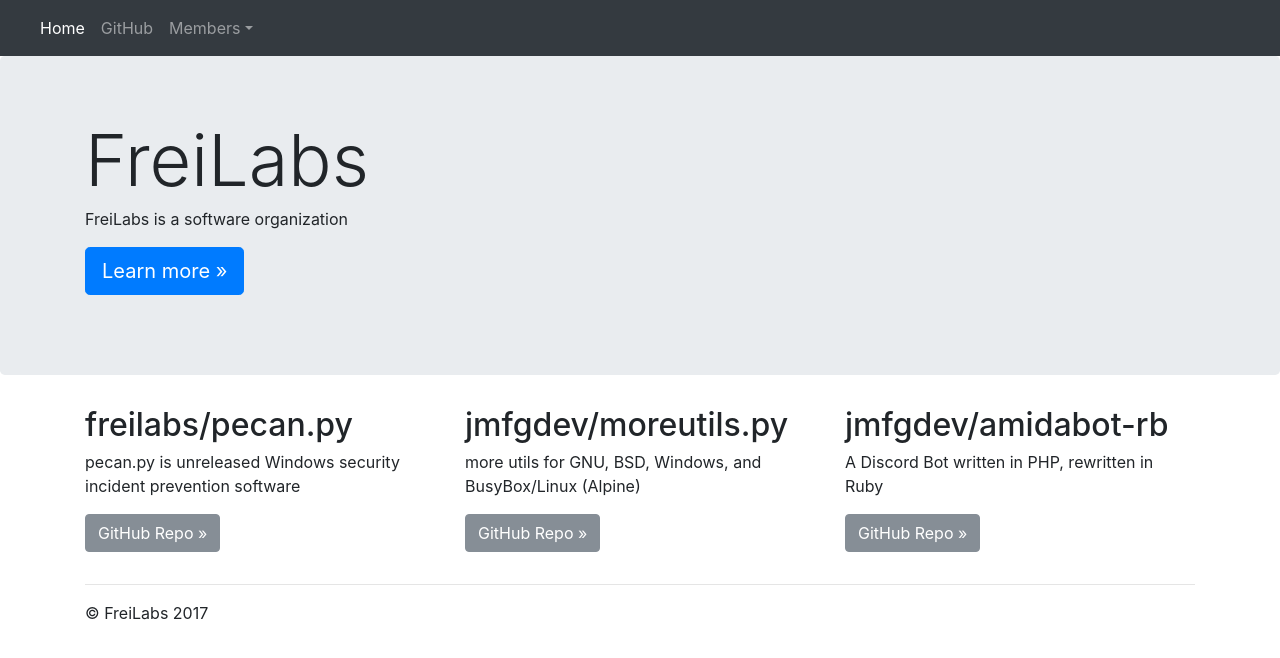
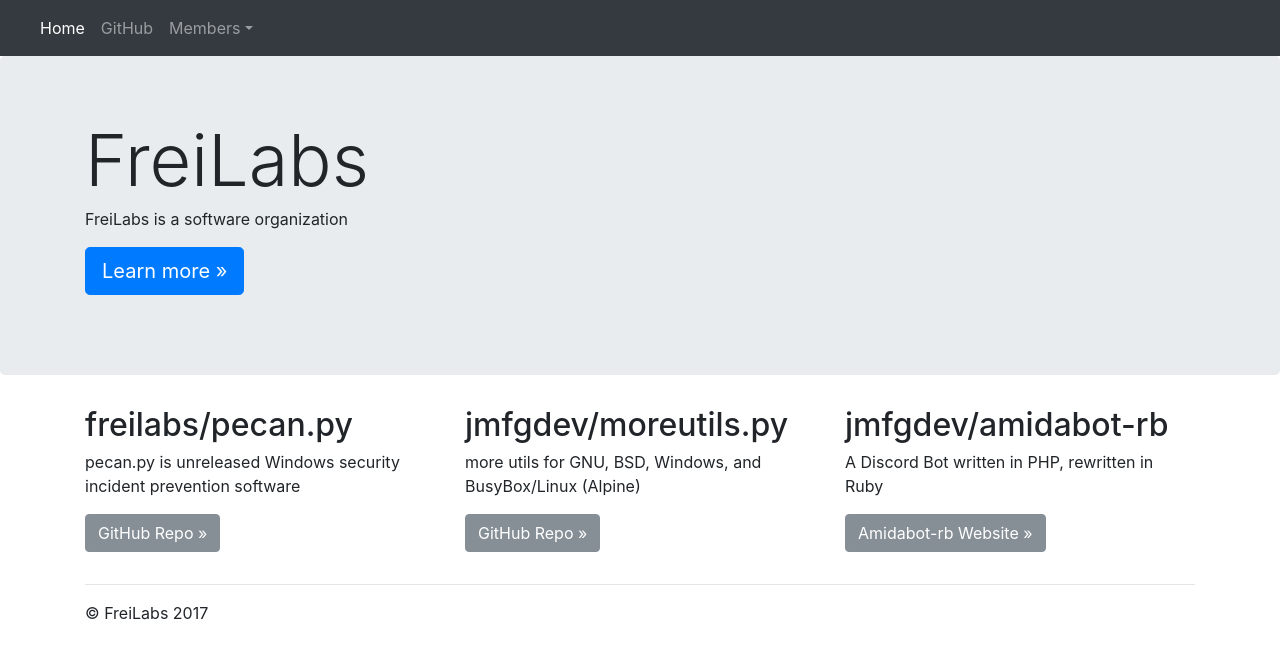
Before and after one commit to Jimmytbane/freilabs.github.io, a plain HTML site: page index.html in a window 1280 px wide. Drawn offline with Linux system fonts and the light colour scheme.

Commit message:
add link to website and fix moved repo

```diff
--- a/index.html
+++ b/index.html
@@ -63,7 +63,7 @@
 			<div class="col-md-4">
 				<h2>jmfgdev/amidabot-rb</h2>
 				<p>A Discord Bot written in PHP, rewritten in Ruby</p>
-				<p><a class="btn btn-secondary" href="https://github.com/jmfgdev/amidabot-rb" role="button">GitHub Repo &raquo;</a></p>
+				<p><a class="btn btn-secondary" href="https://github.com/freilabs/amidabot-rb" role="button">Amidabot-rb Website &raquo;</a></p>
 			</div>
 		</div>
 		<hr>
```
